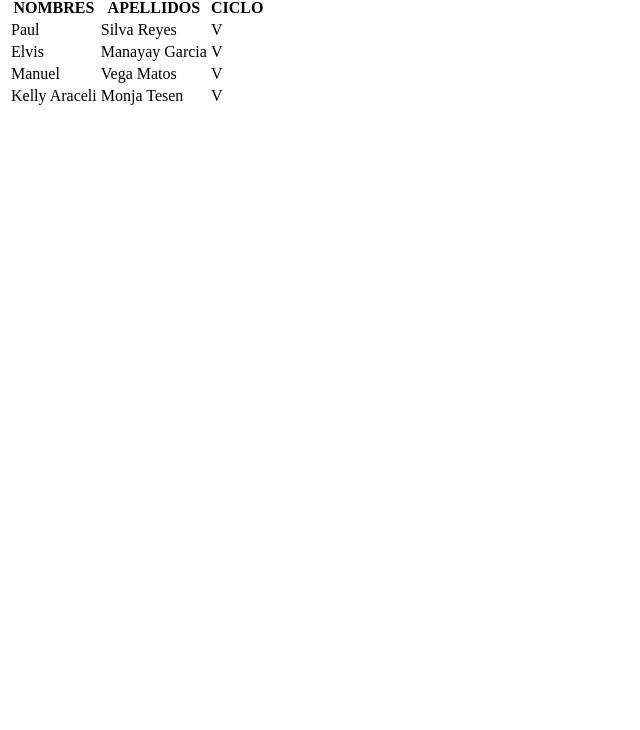
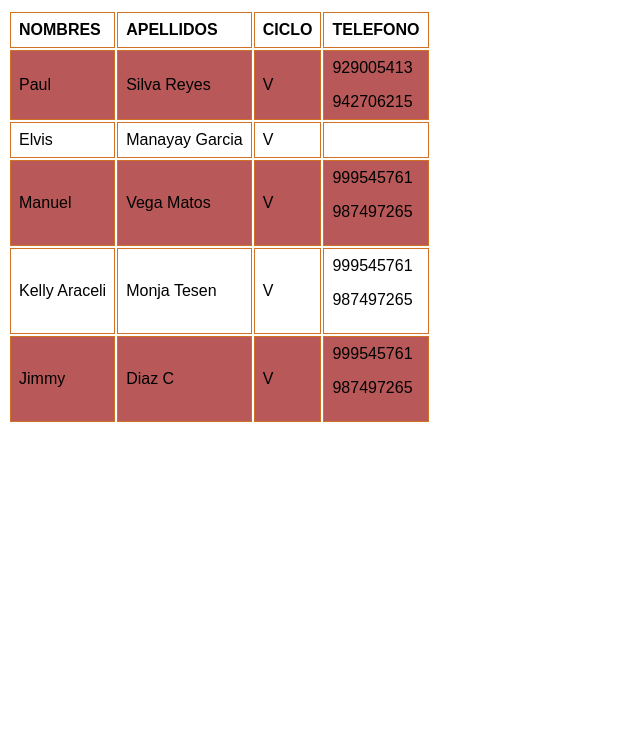
Before and after one commit to PaulSilvaReyes/silvareyes.github.io, a plain HTML site: page INDEX.html in a window 1280 px wide. Shown: the part 70-800 px from the top of the page, without its empty margins (0-640 px from the left). Drawn offline with Linux system fonts and the light colour scheme.

Commit message:
Add files via upload

```diff
--- a/INDEX.html
+++ b/INDEX.html
@@ -1,35 +1,125 @@
-<h1> NOMINA </h1>
+<!DOCTYPE html>
+<html lang="es">
+<head>
+    <meta charset="UTF-8">
+    <title> tablas </title>
+    <link rel="stylesheet" href="estilos.css">
+</head>
+<body>
+     <main>
+
+        <h1> NOMINA DE ESTUDIANTES</h1>
     <table>
 
            <tr>
-           <th> NOMBRES </th>
-           <th> APELLIDOS </th>
-           <th> CICLO </th>
+           <th>
+               NOMBRES
+           </th>
+
+           <th>
+               APELLIDOS
+           </th>
+           <th>
+               CICLO
+           </th>
+           <th>
+               TELEFONO
+           </th>
        </tr>
 
 
        <tr>
-           <td> Paul </td>
-           <td> Silva Reyes </td>
-           <td> V </td>
+           <td>
+               Paul
+           </td>
+           <td>
+               Silva Reyes
+           </td>
+           <td>
+               V
+           </td>
+           <td>
+               929005413 <P></P>
+               942706215
+           </td>
        </tr>
 
         <tr>
-           <td> Elvis </td>
-           <td> Manayay Garcia </td>
-           <td> V </td>
+           <td>
+               Elvis
+           </td>
+           <td>
+               Manayay Garcia
+           </td>
+           <td>
+               V
+           </td>
+           <td>
+
+           </td>
        </tr>
 
 
         <tr>
-           <td> Manuel </td>
-           <td> Vega Matos </td>
-           <td> V </td>
+           <td>
+               Manuel
+           </td>
+           <td>
+               Vega Matos
+           </td>
+           <td>
+               V
+           </td>
+           <td>
+              999545761 <p>
+              987497265
+           </td>
        </tr>
 
         <tr>
-           <td> Kelly Araceli </td>
-           <td> Monja Tesen </td>
-           <td> V </td>
+           <td>
+               Kelly Araceli
+           </td>
+           <td>
+               Monja Tesen
+           </td>
+           <td>
+               V
+           </td>
+           <td>
+              999545761 <p>
+              987497265
+           </td>
        </tr>
+
+       <tr>
+           <td>
+               Jimmy
+           </td>
+           <td>
+               Diaz C
+           </td>
+           <td>
+               V
+           </td>
+           <td>
+              999545761 <p>
+              987497265
+           </td>
+       </tr>
+
+
+
+
+
     </table>
+
+
+     </main>
+
+
+
+
+
+</body>
+</html>
```
Lines whose indentation alone changed are shown as unchanged.
